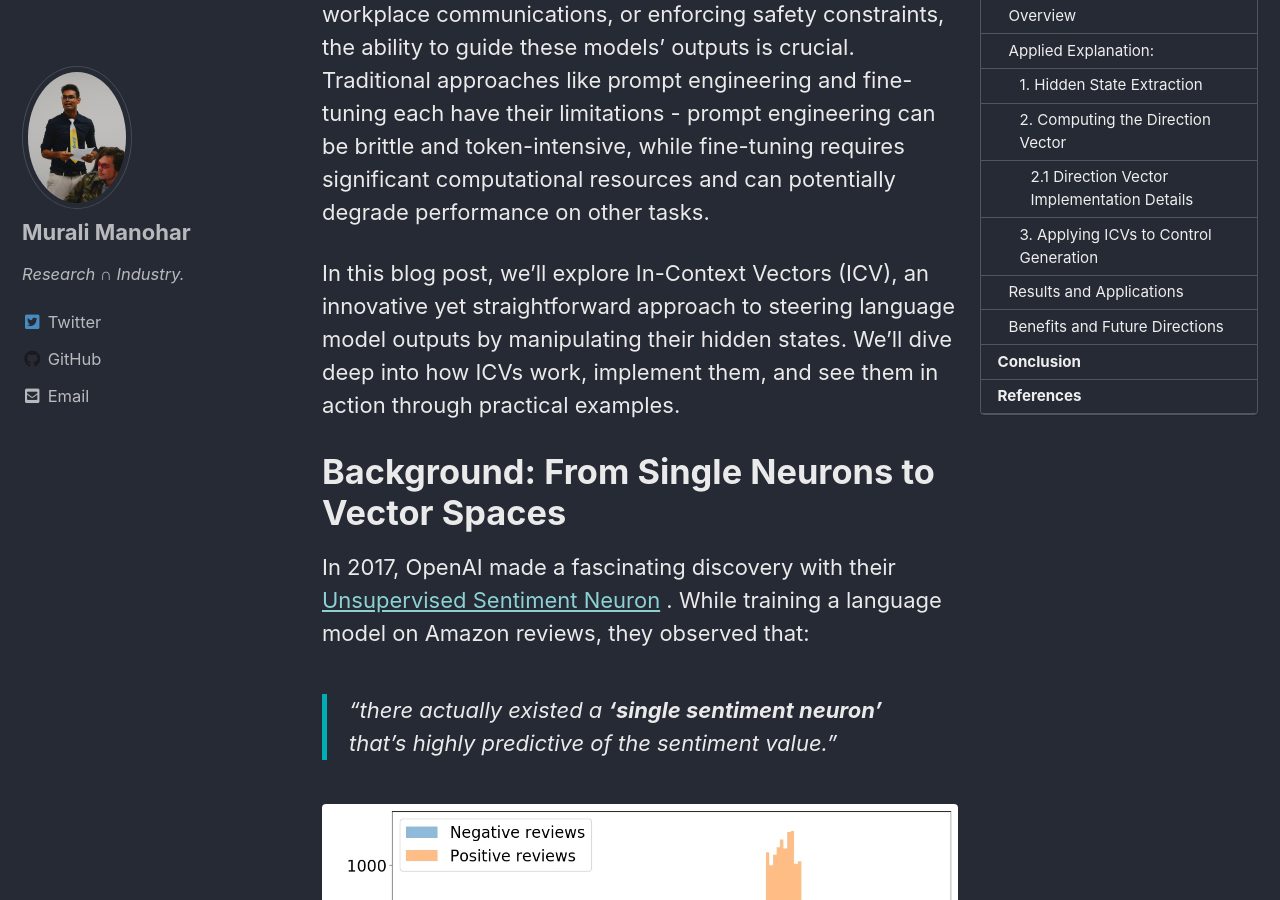
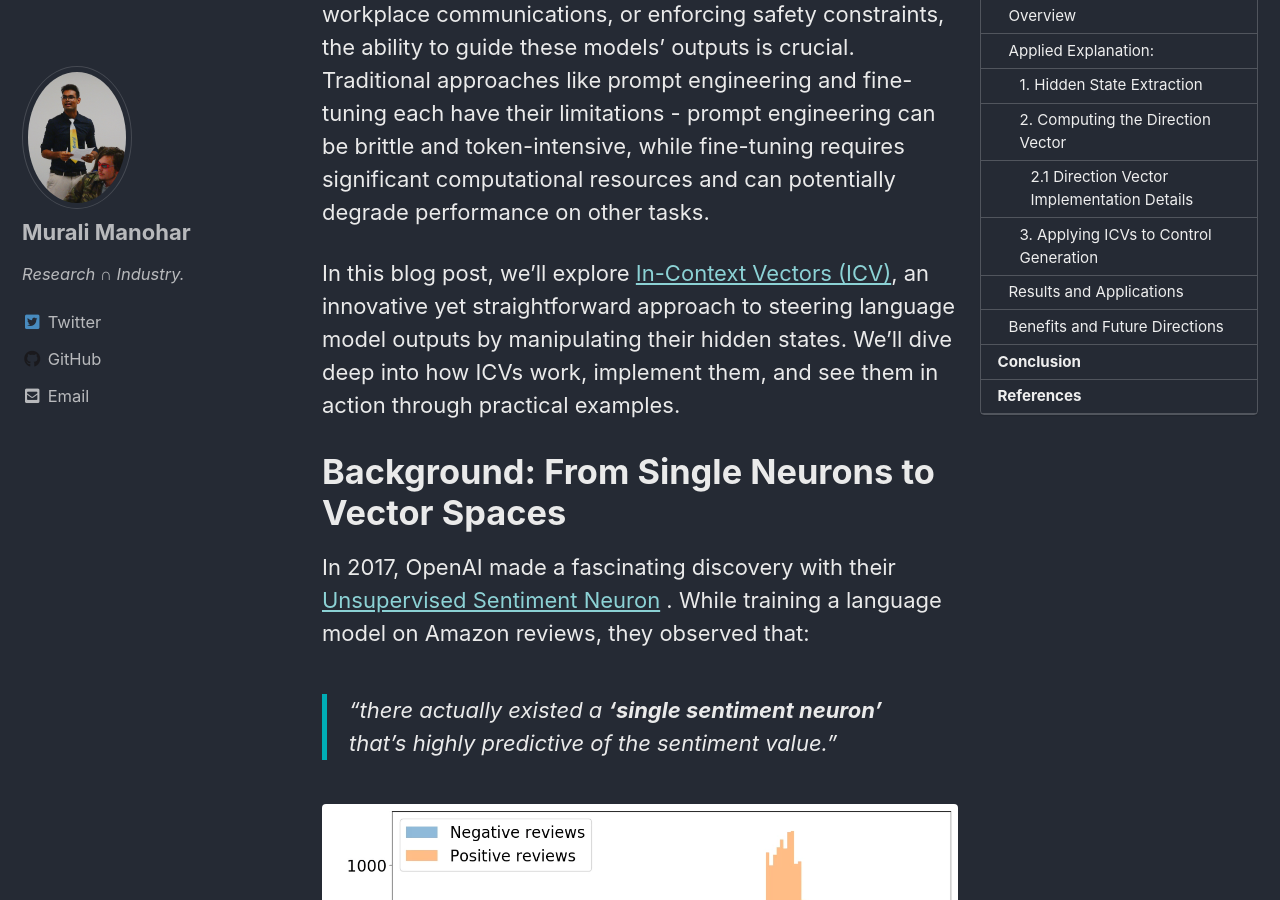
Before and after one commit to gitlost-murali/blogs, a Jekyll site: the page built from _posts/2025-01-03-in-context-vectors.md, in a window 1280 px wide and 900 px high, scrolled down 462 px. Built offline with Jekyll 4.4.1, drawn with Linux system fonts in a browser that asks for light colours; cached includes are drawn as plain includes; formulas are drawn with MathJax 3; comment, search, counter and statistics services are not loaded; some of the changed lines change nothing that is shown.

Commit message:
Cite ICVs in the beginning

```diff
--- a/_posts/2025-01-03-in-context-vectors.md
+++ b/_posts/2025-01-03-in-context-vectors.md
@@ -12,7 +12,7 @@ permalink: /:categories/:title
 
 Language models have become increasingly powerful, but controlling their behavior remains a significant challenge. Whether it's ensuring consistent brand mentions in commercial applications, maintaining professional tone in workplace communications, or enforcing safety constraints, the ability to guide these models' outputs is crucial. Traditional approaches like prompt engineering and fine-tuning each have their limitations - prompt engineering can be brittle and token-intensive, while fine-tuning requires significant computational resources and can potentially degrade performance on other tasks.
 
-In this blog post, we'll explore In-Context Vectors (ICV), an innovative yet straightforward approach to steering language model outputs by manipulating their hidden states. We'll dive deep into how ICVs work, implement them, and see them in action through practical examples.
+In this blog post, we'll explore [In-Context Vectors (ICV)](https://arxiv.org/abs/2311.06668), an innovative yet straightforward approach to steering language model outputs by manipulating their hidden states. We'll dive deep into how ICVs work, implement them, and see them in action through practical examples.
 
 # Background: From Single Neurons to Vector Spaces
 
```
